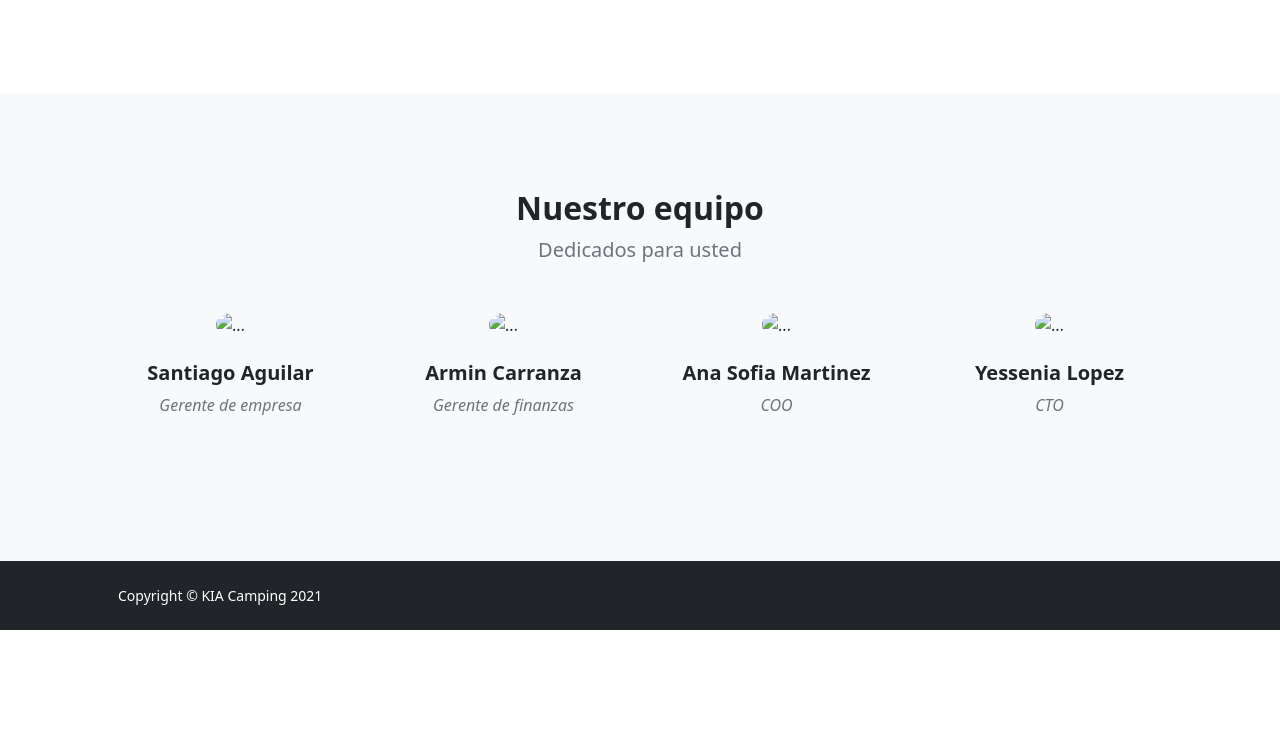
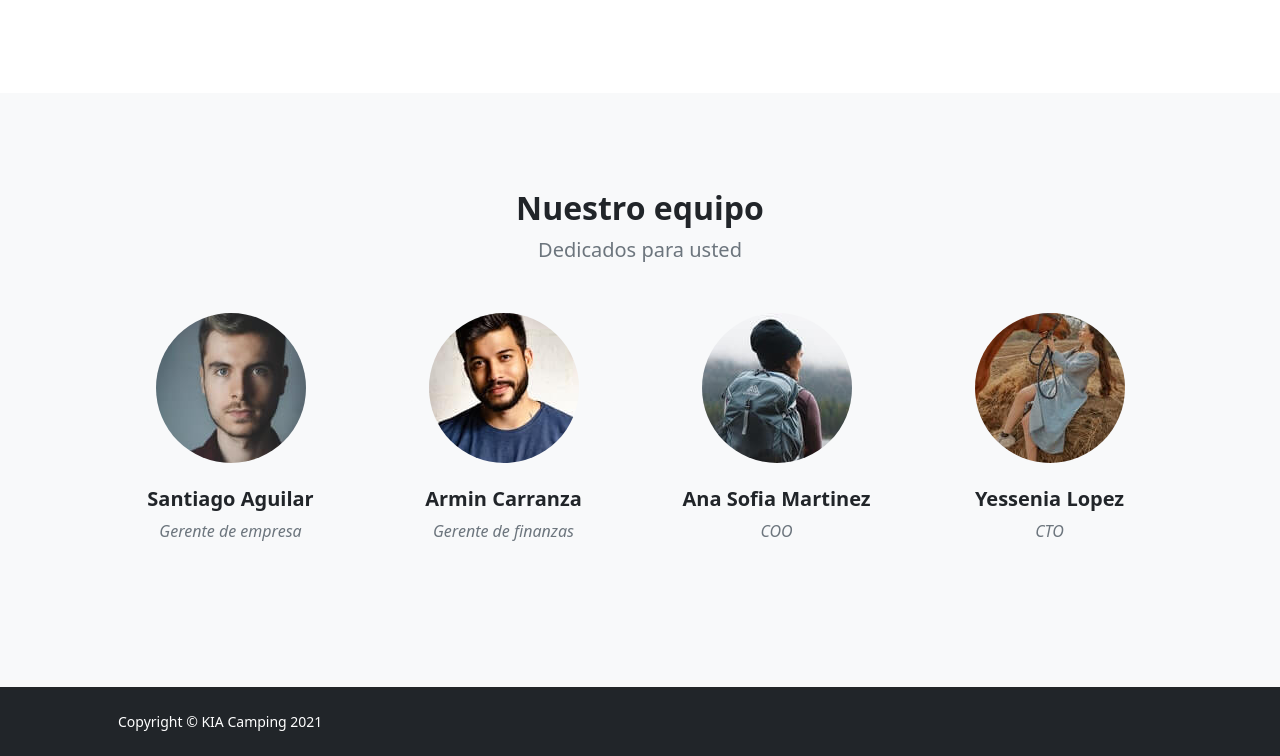
Before and after one commit to MaximilianoCG/MiPrimeraWeb, a website: page Paginas/about.html in a window 1280 px wide. Shown: the part 1543-2299 px from the top of the page. Before the commit the page ends 2173 px from the top, so only its background shows below. Drawn offline with nearby package versions, Linux system fonts and the light colour scheme; the site is published under a folder, as on GitHub Pages, so addresses that start at the root find nothing.

Commit message:
añadiendo css

```diff
--- a/Paginas/about.html
+++ b/Paginas/about.html
@@ -18,7 +18,7 @@
             <!-- Navigation-->
             <nav class="navbar navbar-expand-lg navbar-dark bg-dark">
                 <div class="container px-5">
-                    <a class="navbar-brand" href="./index.html">KIA Camping</a>
+                    <a class="navbar-brand" href="../index.html">KIA Camping</a>
                     <button class="navbar-toggler" type="button" data-bs-toggle="collapse" data-bs-target="#navbarSupportedContent" aria-controls="navbarSupportedContent" aria-expanded="false" aria-label="Toggle navigation"><span class="navbar-toggler-icon"></span></button>
                     <div class="collapse navbar-collapse" id="navbarSupportedContent">
                         <ul class="navbar-nav ms-auto mb-2 mb-lg-0">
@@ -86,28 +86,28 @@
                     <div class="row gx-5 row-cols-1 row-cols-sm-2 row-cols-xl-4 justify-content-center">
                         <div class="col mb-5 mb-5 mb-xl-0">
                             <div class="text-center">
-                                <img class="img-fluid rounded-circle mb-4 px-4" src="/imagenes/CEO.jpg" alt="..." />
+                                <img class="img-fluid rounded-circle mb-4 px-4" src="../imagenes/CEO.jpg" alt="..." />
                                 <h5 class="fw-bolder">Santiago Aguilar</h5>
                                 <div class="fst-italic text-muted">Gerente de empresa</div>
                             </div>
                         </div>
                         <div class="col mb-5 mb-5 mb-xl-0">
                             <div class="text-center">
-                                <img class="img-fluid rounded-circle mb-4 px-4" src="/imagenes/finanzas.jpg" alt="..." />
+                                <img class="img-fluid rounded-circle mb-4 px-4" src="../imagenes/finanzas.jpg" alt="..." />
                                 <h5 class="fw-bolder">Armin Carranza</h5>
                                 <div class="fst-italic text-muted">Gerente de finanzas</div>
                             </div>
                         </div>
                         <div class="col mb-5 mb-5 mb-sm-0">
                             <div class="text-center">
-                                <img class="img-fluid rounded-circle mb-4 px-4" src="/imagenes/COO.jpg" alt="..." />
+                                <img class="img-fluid rounded-circle mb-4 px-4" src="../imagenes/COO.jpg" alt="..." />
                                 <h5 class="fw-bolder">Ana Sofia Martinez</h5>
                                 <div class="fst-italic text-muted">COO</div>
                             </div>
                         </div>
                         <div class="col mb-5">
                             <div class="text-center">
-                                <img class="img-fluid rounded-circle mb-4 px-4" src="/imagenes/CTO.jpg" alt="..." />
+                                <img class="img-fluid rounded-circle mb-4 px-4" src="../imagenes/CTO.jpg" alt="..." />
                                 <h5 class="fw-bolder">Yessenia Lopez</h5>
                                 <div class="fst-italic text-muted">CTO</div>
                             </div>
@@ -134,6 +134,6 @@
         <!-- Bootstrap core JS-->
         <script src="https://cdn.jsdelivr.net/npm/bootstrap@5.1.0/dist/js/bootstrap.bundle.min.js"></script>
         <!-- Core theme JS-->
-        <script src="js/scripts.js"></script>
+        <script src="../js/scripts.js"></script>
     </body>
 </html>
```
